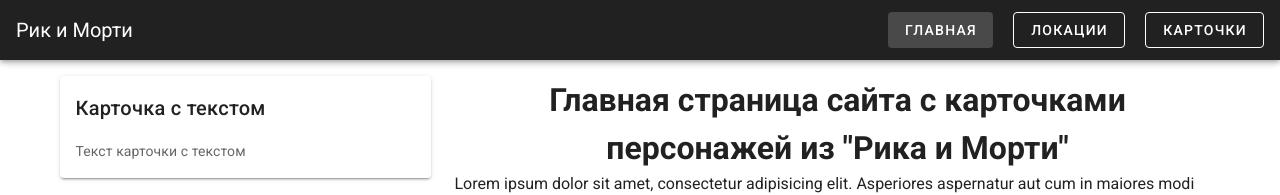
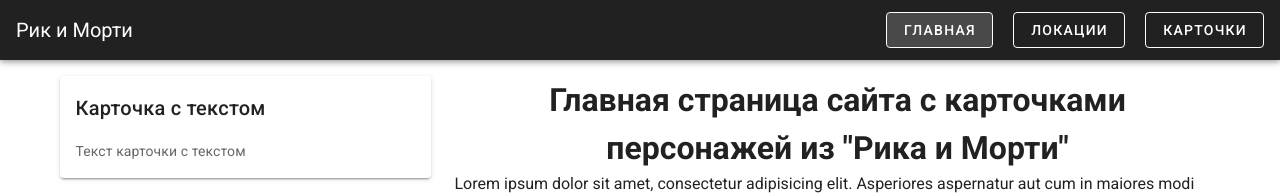
Before and after one commit to DenisKamchatov/portfolio-project, a Vue app: page / in a window 1280 px wide. Shown: the top 195 px of the page. Built offline with nearby package versions, Linux system fonts and the light colour scheme.

Commit message:
Update Header.vue

```diff
--- a/src/components/Header.vue
+++ b/src/components/Header.vue
@@ -57,7 +57,4 @@ export default {
 </script>
 
 <style scoped>
-  .v-btn--active {
-    border: none;
-  }
 </style>
```
